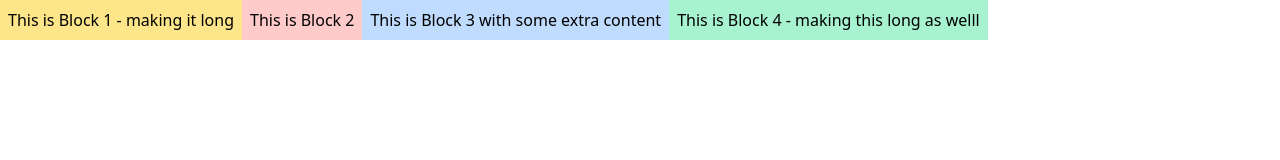
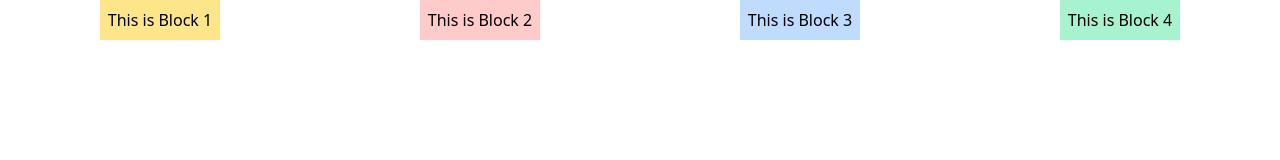
Before and after one commit to abhishekjaglan/flexbox, a plain HTML site: page index.html in a window 1280 px wide. Drawn offline with nearby package versions, Linux system fonts and the light colour scheme.

Commit message:
justify-content --> justify

```diff
--- a/index.html
+++ b/index.html
@@ -10,11 +10,11 @@
 
 <body>
 
-    <div class="flex flex-nowrap">
-        <div class="p-2 bg-yellow-200">This is Block 1 - making it long </div>
+    <div class="flex justify-around">
+        <div class="p-2 bg-yellow-200">This is Block 1 </div>
         <div class="p-2 bg-red-200">This is Block 2</div>
-        <div class="p-2 bg-blue-200">This is Block 3 with some extra content</div>
-        <div class="p-2 bg-green-200">This is Block 4 - making this long as welll</div>
+        <div class="p-2 bg-blue-200">This is Block 3</div>
+        <div class="p-2 bg-green-200">This is Block 4</div>
     </div>
 </body>
 
```
